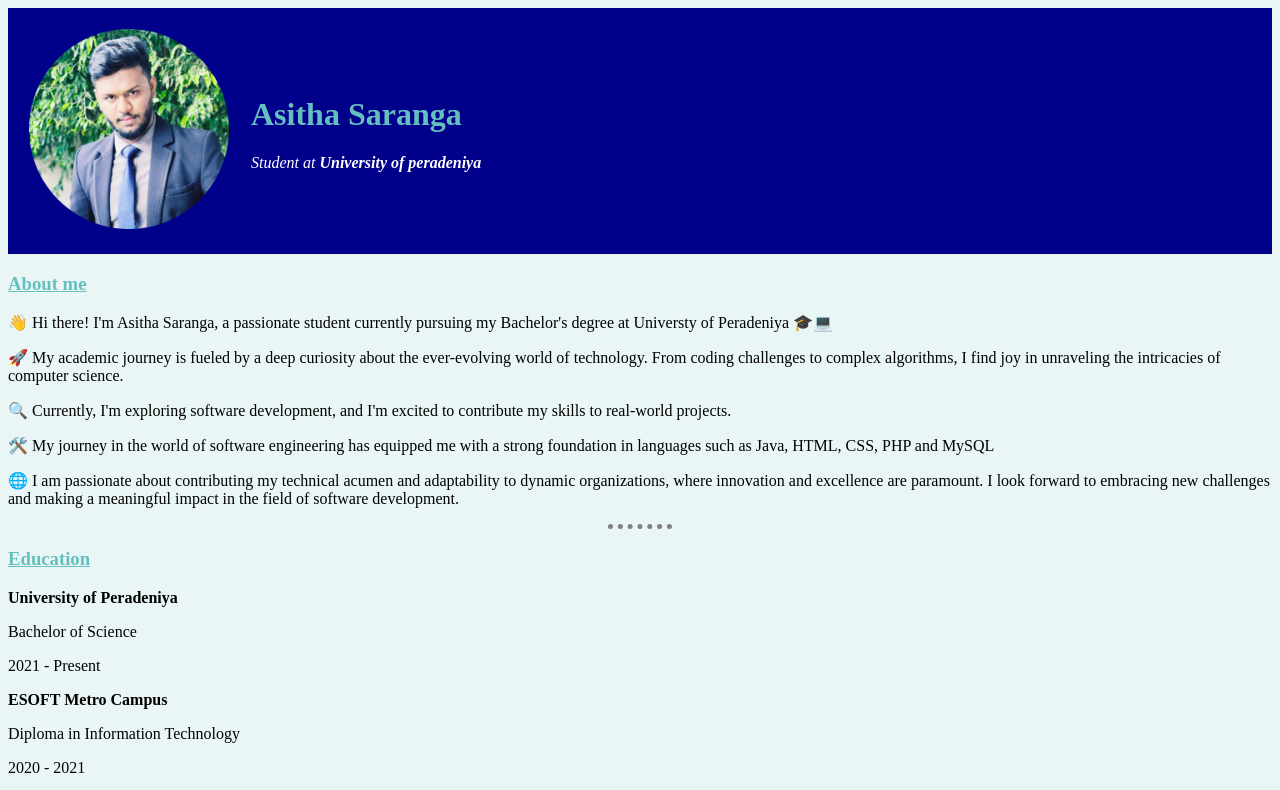
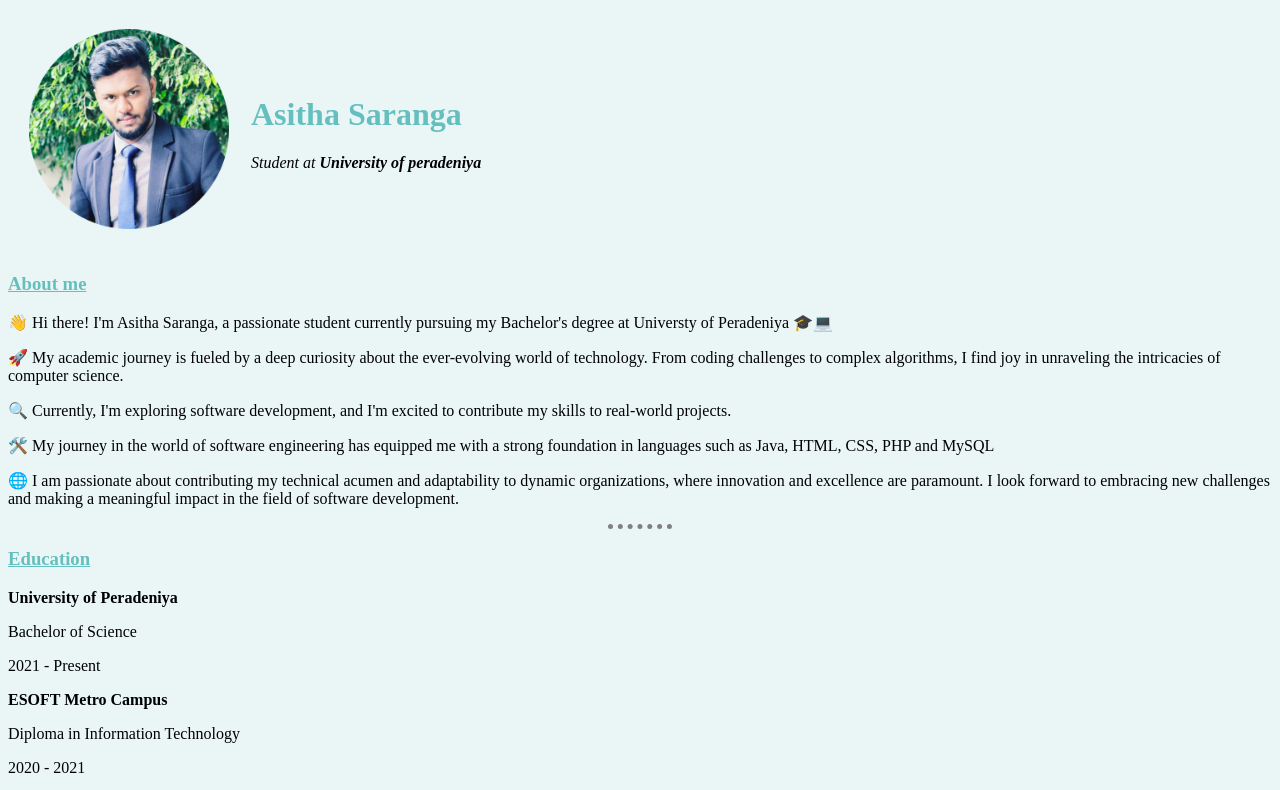
Before and after one commit to Asitha-Saranga/cv, a plain HTML site: page index.html in a window 1280 px wide. Shown: the top 790 px of the page. Drawn offline with Linux system fonts and the light colour scheme.

Commit message:
change style

```diff
--- a/css/styles.css
+++ b/css/styles.css
@@ -1,9 +1,5 @@
 body {
   background-color: #eaf6f6;
-}
-.header1 {
-  background-color: darkblue;
-  color: white;
 }
 
 h1 {
--- a/index.html
+++ b/index.html
@@ -10,7 +10,6 @@
 
   <body>
     <!--My Personal Image -->
-    <div class="header1">
     <table cellspacing = "20">
         <tr >
             <td>
@@ -24,7 +23,6 @@
             </td>
         </tr>
     </table>
-</div>
 
 
         <!--This is the about me section -->
```
